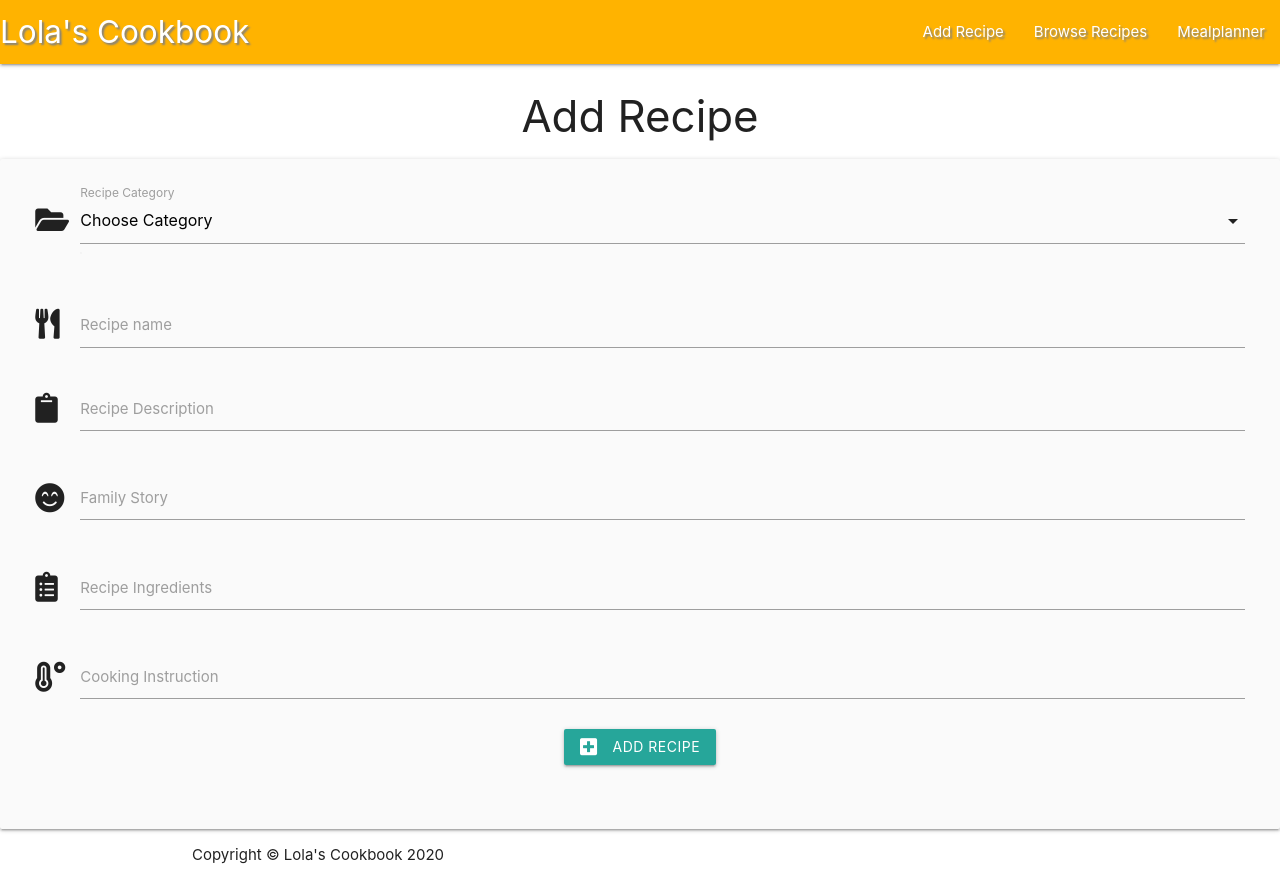
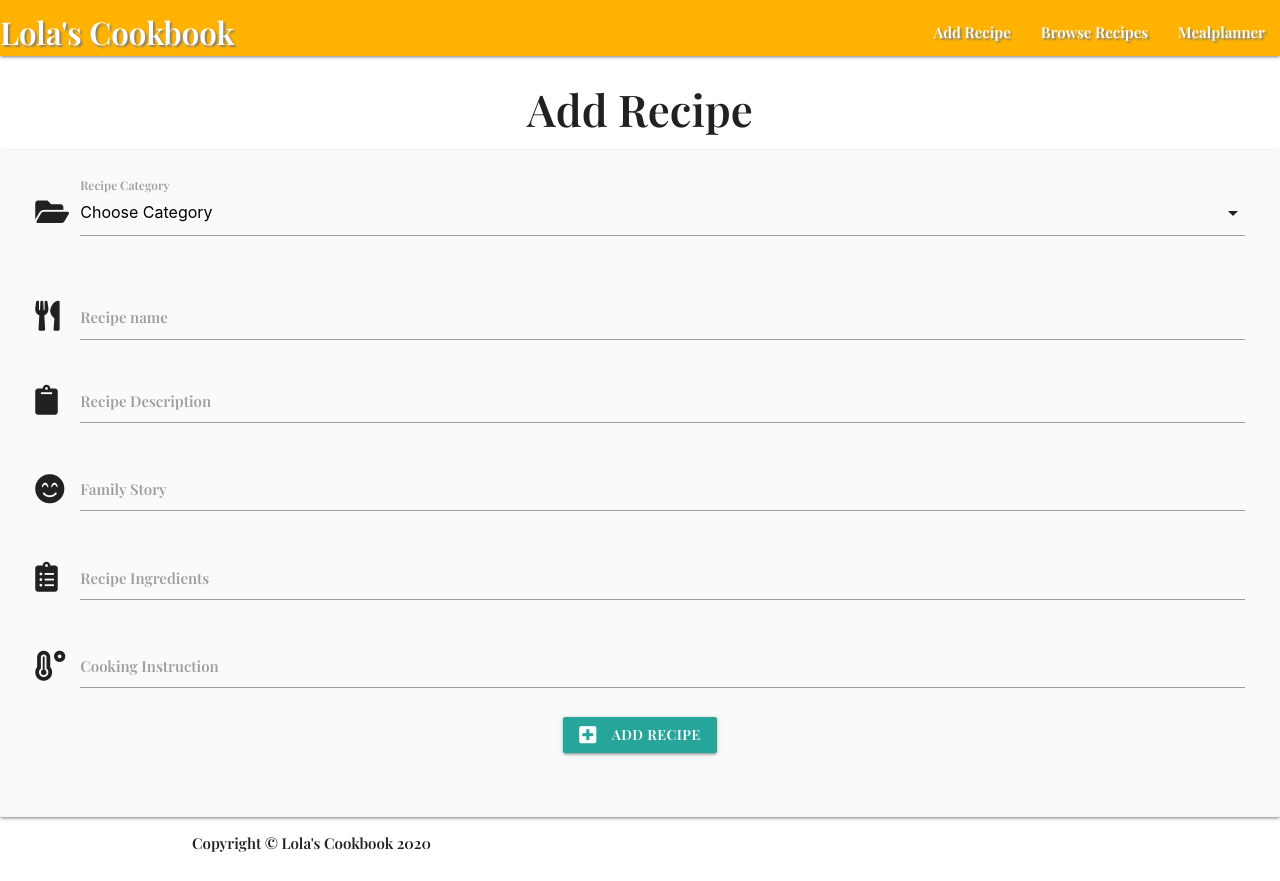
Before and after one commit to Code-Institute-Submissions/Lolas-Cookbook, a Flask app: page /add_recipes in a window 1280 px wide. After the commit the page ends 852 px from the top, so only its background shows below. Run offline with Flask 2, Linux system fonts and the light colour scheme; data that the repository does not hold is empty; some libraries are stand-ins or nearby versions.

Commit message:
changed style.css

```diff
--- a/static/css/style.css
+++ b/static/css/style.css
@@ -1,6 +1,34 @@
+/* Font import from google fonts */
+
+@import url('https://fonts.googleapis.com/css2?family=Playfair+Display:wght@600&display=swap');
+
+
+nav.nav-extended .nav-wrapper {
+    font-family: 'Playfair Display', serif;
+    min-height: 56px;
+    height: auto;
+}
+
+h1,
+h2,
+h3,
+h4,
+h5,
+h6 {
+    font-family: 'Playfair Display', serif;
+}
+
+p {
+    font-family: 'Playfair Display', serif;
+}
+
+.btn {
+    font-family: 'Playfair Display', serif;
+}
 
 body {
     background-color: #ffffff;
+    font-family: 'Playfair Display', serif;
 }
 
 .text-shadow {
@@ -9,6 +37,7 @@ body {
 
 .btn-small {
     margin: 5px;
+    font-family: 'Playfair Display', serif;
 }
 
 .collapsible-header .col strong {
--- a/templates/base.html
+++ b/templates/base.html
@@ -3,10 +3,11 @@
 <head>
     <meta charset="UTF-8">
     <meta name="viewport" content="width=device-width, initial-scale=1.0">
+    <link href="https://fonts.googleapis.com/css2?family=Playfair+Display:wght@600&display=swap" rel="stylesheet">
     <link rel="stylesheet" href="https://cdnjs.cloudflare.com/ajax/libs/font-awesome/5.13.1/css/all.min.css"
         integrity="sha512-xA6Hp6oezhjd6LiLZynuukm80f8BoZ3OpcEYaqKoCV3HKQDrYjDE1Gu8ocxgxoXmwmSzM4iqPvCsOkQNiu41GA==" crossorigin="anonymous" type="text/css">
     <link rel="stylesheet" href="https://cdnjs.cloudflare.com/ajax/libs/materialize/1.0.0/css/materialize.min.css">
-     <link rel="stylesheet" href="../static/css/style.css">
+    <link rel="stylesheet" href="{{ url_for('static', filename='css/style.css') }}" type="text/css">
     {% block styles %}
     {% endblock %}
 
@@ -52,7 +53,7 @@
  <script src="https://code.jquery.com/jquery-3.5.1.min.js"
         integrity="sha256-9/aliU8dGd2tb6OSsuzixeV4y/faTqgFtohetphbbj0=" crossorigin="anonymous"></script>
     <script src="https://cdnjs.cloudflare.com/ajax/libs/materialize/1.0.0/js/materialize.min.js"></script>
-    <script src="../static/js/script.js" type="text/javascript"></script>
+    <script src="{{ url_for('static', filename='js/script.js') }}"></script>
     {% block scripts %}
     {% endblock %}
 </body>
```
